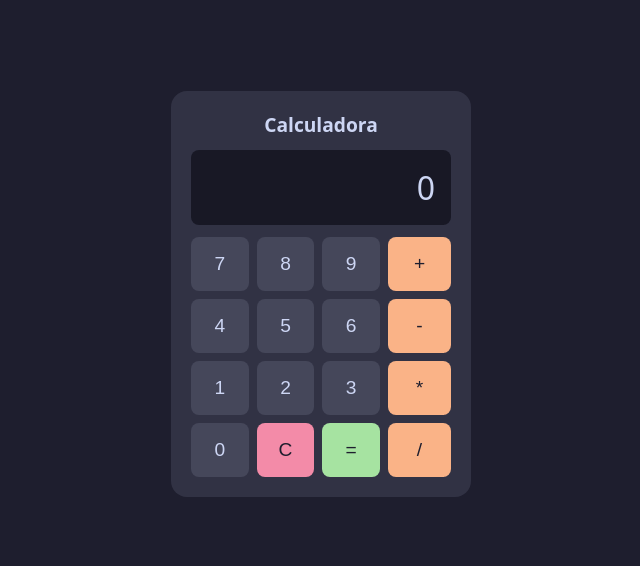
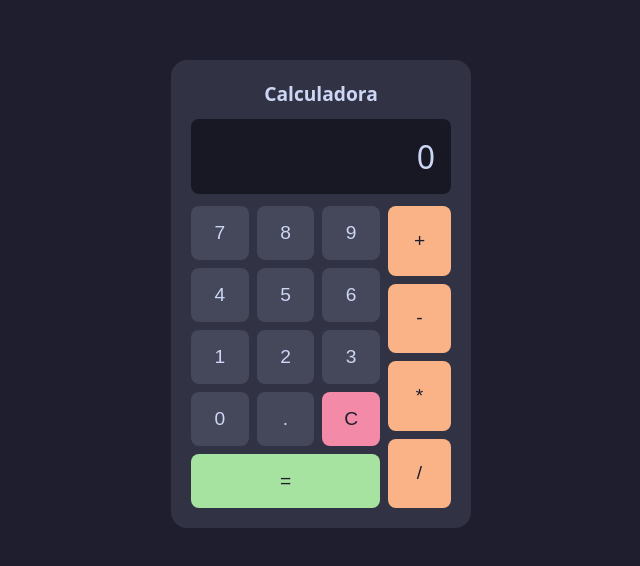
Before and after one commit to Le4ndro4lmeid4/calculadora, a React (Vite) app: page / in a window 1280 px wide. Shown: the part 106-672 px from the top of the page, without its empty margins (319-959 px from the left). Built offline with nearby package versions, Linux system fonts and the light colour scheme.

Commit message:
missao 2

```diff
--- a/src/App.jsx
+++ b/src/App.jsx
@@ -34,6 +34,15 @@ export default function App() {
       setNovoNumero(false)
     } else {
       setDisplay(display === '0' ? n : display + n)
+    }
+  }
+
+  function digitarPonto() {
+    if (novoNumero) {
+      setDisplay('0.')
+      setNovoNumero(false)
+    } else if (!display.includes('.')) {
+      setDisplay(display + '.')
     }
   }
 
@@ -83,7 +92,6 @@ export default function App() {
     setNovoNumero(true)
   }
 
-  // TODO: botão de ponto decimal ('.')
   // TODO: histórico de operações
 
   return (
@@ -95,6 +103,7 @@ export default function App() {
           {NUMEROS.map((n) => (
             <Botao key={n} valor={n} onClick={digitarNumero} />
           ))}
+          <Botao valor="." onClick={digitarPonto} />
           <Botao valor="C" onClick={limpar} tipo="limpar" />
           <Botao valor="=" onClick={igual} tipo="igual" />
         </div>
--- a/src/index.css
+++ b/src/index.css
@@ -34,6 +34,7 @@ h1 { margin: 0 0 12px; font-size: 1.2rem; text-align: center; }
 .numeros { flex: 3; display: grid; grid-template-columns: repeat(3, 1fr); gap: 8px; }
 .operadores { flex: 1; display: flex; flex-direction: column; gap: 8px; }
 .operadores .botao { flex: 1; }
+.numeros .botao-igual { grid-column: 1 / -1; }
 
 .botao {
   padding: 16px 0;
```
